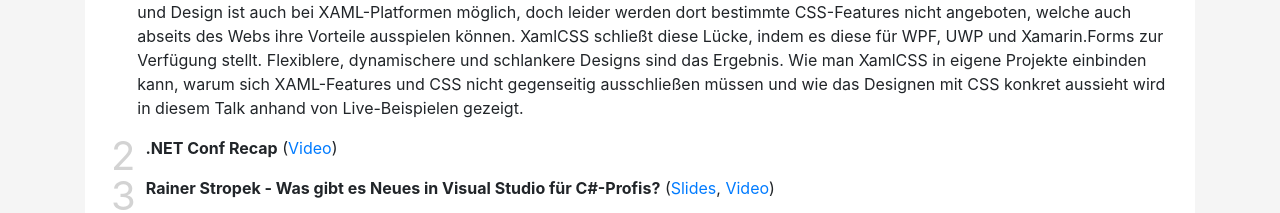
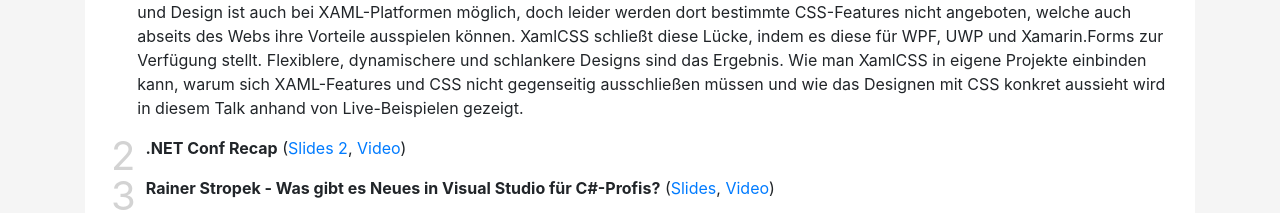
Before and after one commit to dotnetstammtisch/dotnetstammtisch.github.io, a plain HTML site: page index.html in a window 1280 px wide. Shown: the part 1022-1235 px from the top of the page. Drawn offline with nearby package versions, Linux system fonts and the light colour scheme.

Commit message:
Update index.html

```diff
--- a/index.html
+++ b/index.html
@@ -111,7 +111,7 @@
             <div class="d-flex">
                 <div class="talk-number">2</div>
                 <div>
-                    <p><strong>.NET Conf Recap</strong> (<a href="https://www.youtube.com/watch?v=dmmit1lRyRk&t=52m50s">Video</a>)</p>
+                    <p><strong>.NET Conf Recap</strong> (<a href="https://docs.google.com/presentation/d/1qjdw2PSE6bksMIzkJWKpAFEIQjgQSvl8w3Uwuqpi7ho/edit?usp=sharing">Slides 2</a>, <a href="https://www.youtube.com/watch?v=dmmit1lRyRk&t=52m50s">Video</a>)</p>
                 </div>
             </div>
 
```
